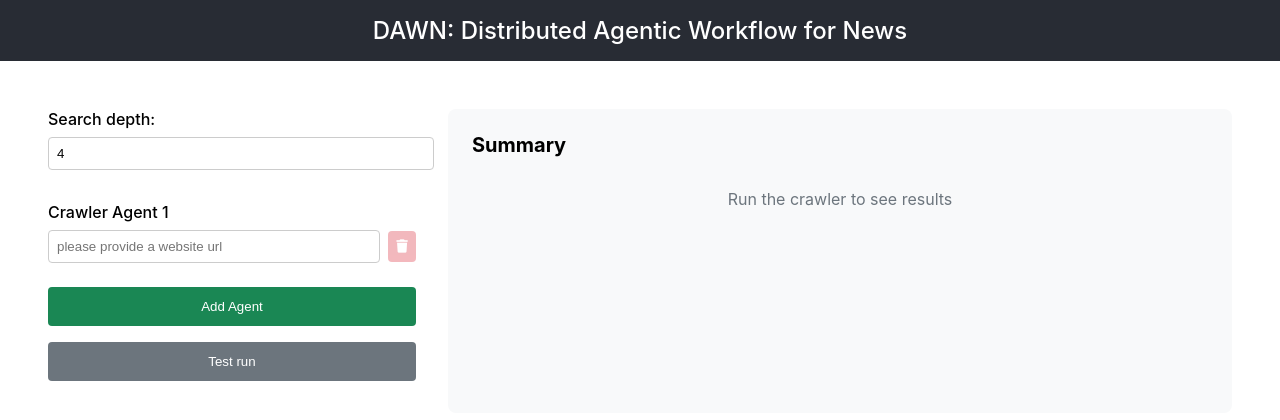
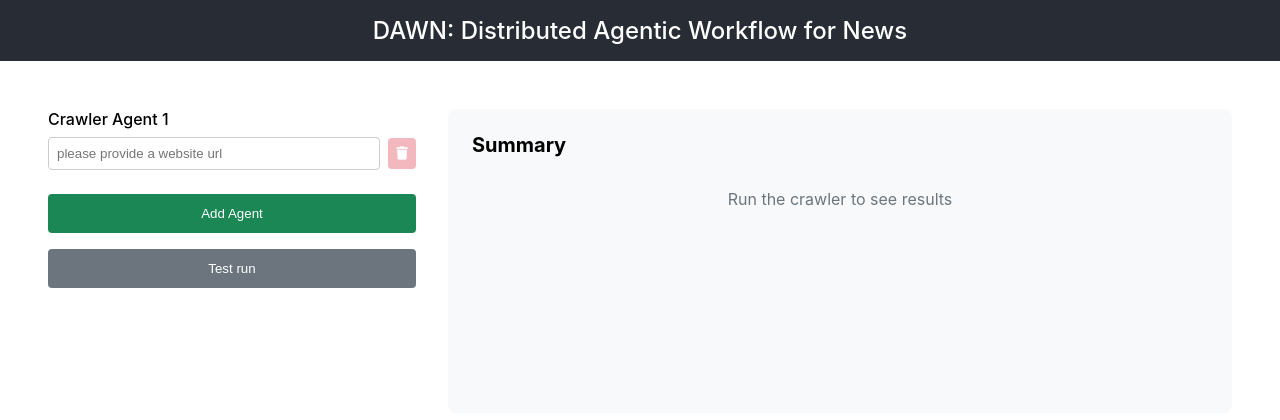
Before and after one commit to CharlieChenyuZhang/dawn, a React (Create React App) app in the folder client/: page / in a window 1280 px wide. Shown: the top 420 px of the page. Built offline with nearby package versions, Linux system fonts and the light colour scheme.

Commit message:
remove depth for now

```diff
--- a/client/src/components/CrawlerInterface.js
+++ b/client/src/components/CrawlerInterface.js
@@ -54,7 +54,7 @@
   return (
     <div className="crawler-interface">
       <div className="input-section">
-        <div className="search-depth">
+        {/* <div className="search-depth">
           <label>Search depth:</label>
           <input
             type="number"
@@ -62,7 +62,7 @@
             onChange={(e) => setSearchDepth(parseInt(e.target.value))}
             min="1"
           />
-        </div>
+        </div> */}
 
         <div className="agents-list">
           {agents.map((agent, index) => (
```
